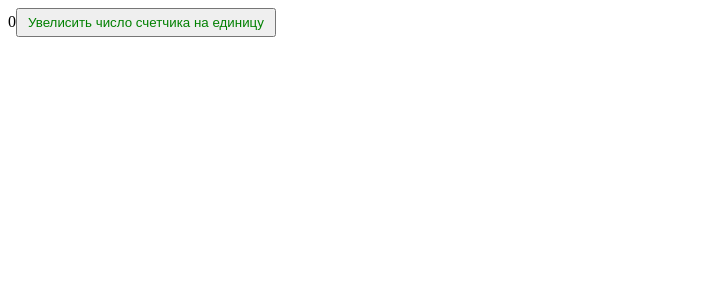
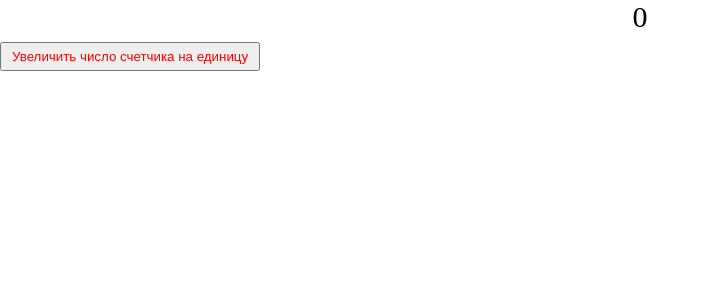
Before and after one commit to youngB0rrov/advancedFrontend, a React app: page / in a window 1280 px wide. Shown: the top 300 px of the page, without its empty margins (0-710 px from the left). Built offline with nearby package versions, Linux system fonts and the light colour scheme.

Commit message:
- Добавлена плагин mini-css-extract-plugin; Добавлена возможность модульно задавать стили;

```diff
--- a/package.json
+++ b/package.json
@@ -20,6 +20,7 @@
     "@types/webpack-dev-server": "^4.7.2",
     "css-loader": "^6.6.0",
     "html-webpack-plugin": "^5.5.0",
+    "mini-css-extract-plugin": "^2.5.3",
     "sass": "^1.49.9",
     "sass-loader": "^12.6.0",
     "style-loader": "^3.3.1",
--- a/src/App.tsx
+++ b/src/App.tsx
@@ -1,8 +1,10 @@
 import {Counter} from "./components/counter/Counter";
+import "./index.scss";
 
 export const App = () => {
     return (
-        <div>
+        <div
+            className={'app'}>
             <Counter />
         </div>
     )
--- /dev/null
+++ b/src/components/counter/Counter.module.scss
@@ -0,0 +1,10 @@
+.handler {
+  color: red;
+  padding: 5px 10px;
+  cursor: pointer;
+}
+
+.number {
+  display: block;
+  text-align: center;
+}
--- a/src/components/counter/Counter.tsx
+++ b/src/components/counter/Counter.tsx
@@ -1,5 +1,5 @@
 import {useState} from "react";
-import "./counter.scss";
+import classes from "./Counter.module.scss";
 
 export const Counter = () => {
 
@@ -10,14 +10,14 @@ export const Counter = () => {
 
     return (
         <div>
-            <span>
+            <span className={classes.number}>
                 {number}
             </span>
             <button
                 onClick={increase}
-                id={'counter-handler'}
+                className={classes.handler}
             >
-                Увелисить число счетчика на единицу
+                Увеличить число счетчика на единицу
             </button>
         </div>
     )
--- a/src/components/counter/counter.scss
+++ /dev/null
@@ -1,5 +0,0 @@
-#counter-handler {
-  color: green;
-  padding: 5px 10px;
-  cursor: pointer;
-}
--- /dev/null
+++ b/src/index.scss
@@ -0,0 +1,9 @@
+.app {
+  font-size: 30px;
+}
+
+* {
+  padding: 0;
+  margin: 0;
+  box-sizing: border-box;
+}
```
Also changed, not shown: src/typings.d.ts (added, +7 -0 lines), 9 other files (tests, documents, lock files or other folders).
